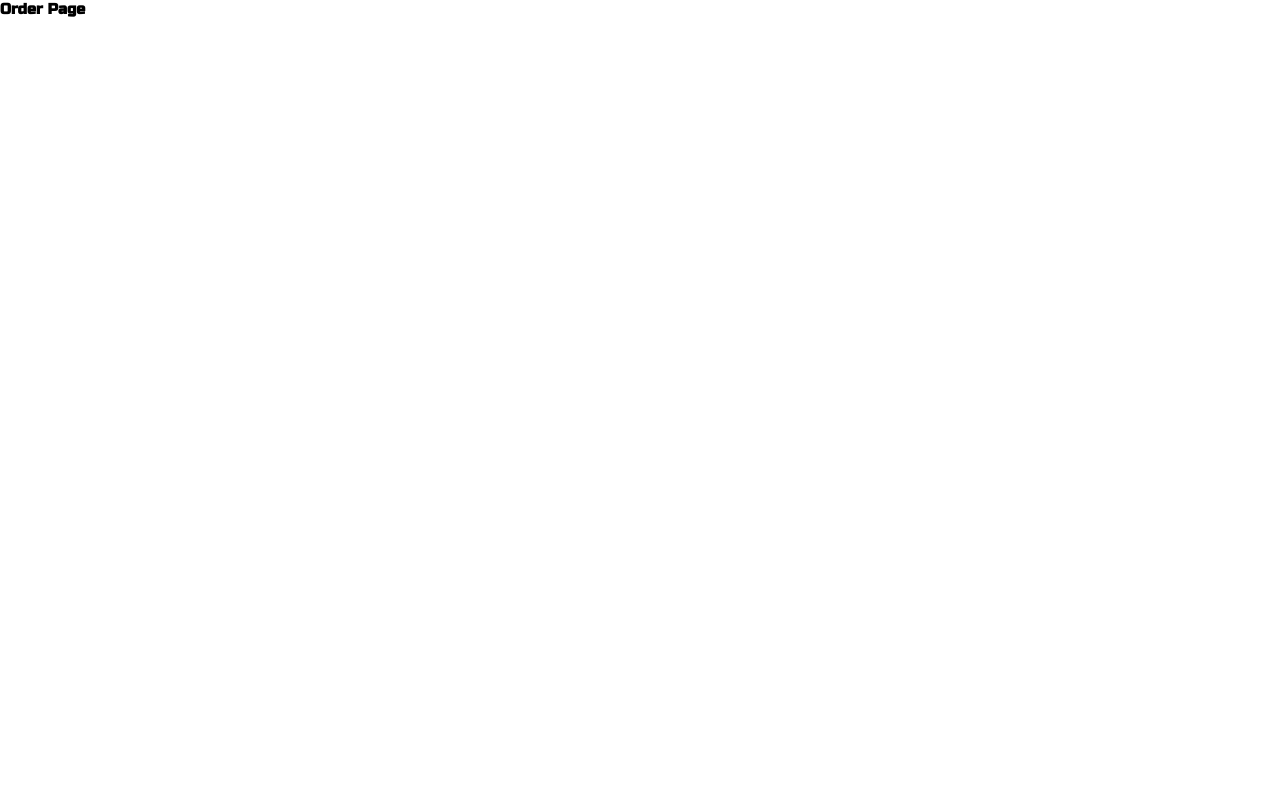
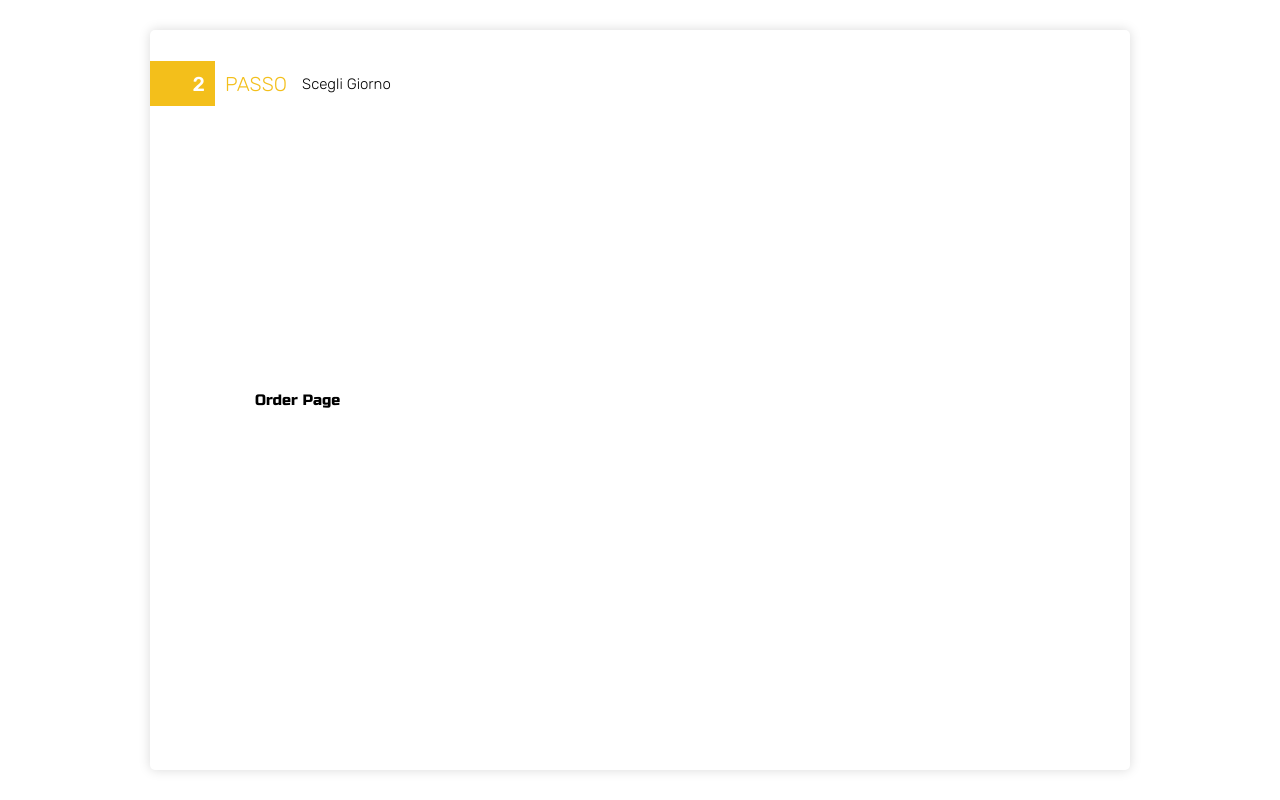
Before and after one commit to ihnatenkoo/Barbershop-Customer-Register, a React (Vite) app: page /order in a window 1280 px wide. Built offline with nearby package versions, Linux system fonts and the light colour scheme.

Commit message:
Create <OrderPage/>

```diff
--- a/src/App.tsx
+++ b/src/App.tsx
@@ -6,6 +6,7 @@ import { GlobalStyle } from './styled/globalStyle';
 import { theme } from './styled/theme';
 import MastersPage from './pages/MastersPage/MastersPage';
 import { BrowserRouter, Route, Routes } from 'react-router-dom';
+import OrderPage from './pages/OrderPage/OrderPage';
 
 const App: FC = () => {
 	return (
@@ -15,8 +16,8 @@ const App: FC = () => {
 				<Provider store={store}>
 					<BrowserRouter>
 						<Routes>
-							<Route path='/' element={	<MastersPage />}/>
-							<Route path='/order' element={<h1>Order Page</h1>}/>
+							<Route path="/" element={<MastersPage />} />
+							<Route path="/order" element={<OrderPage />} />
 						</Routes>
 					</BrowserRouter>
 				</Provider>
--- /dev/null
+++ b/src/pages/OrderPage/OrderPage.tsx
@@ -0,0 +1,17 @@
+import styled from 'styled-components';
+import { Container } from '../../styled/mixins';
+import MainLayout from '../../components/layout/MainLayout';
+
+const PageContainer = styled.div`
+	${Container({ width: '770px' })}
+`;
+
+const OrderPage = () => {
+	return (
+		<MainLayout pageNumber={2} pageTitle={'Scegli Giorno'}>
+			<PageContainer>Order Page</PageContainer>
+		</MainLayout>
+	);
+};
+
+export default OrderPage;
```
